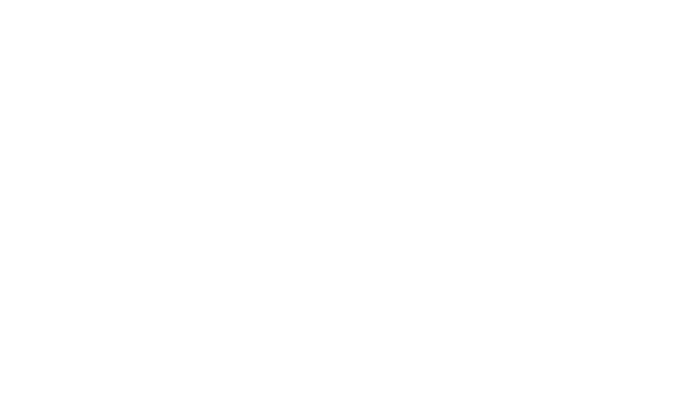
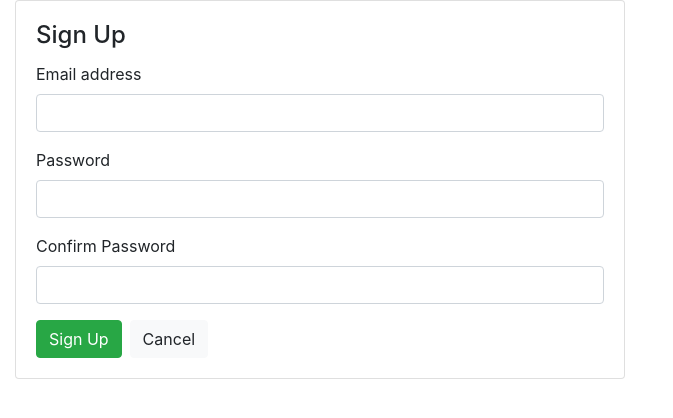
Before and after one commit to solvitlabs/sisibo-tea-frontend, a Vue app: page /signup in a window 1280 px wide. Shown: the top 418 px of the page, without its empty margins (0-673 px from the left). Built offline with nearby package versions, Linux system fonts and the light colour scheme.

Commit message:
feat: SIgn up user

```diff
--- a/src/router/index.js
+++ b/src/router/index.js
@@ -15,6 +15,11 @@ const routes = [
         name: 'Login',
         component: () => import( /* webpackChunkName: "login" */ '../views/Login.vue')
     },
+    {
+        path: '/signup',
+        name: 'SignUp',
+        component: () => import( /* webpackChunkName: "signup" */ '../views/SignUp.vue')
+    },
 ]
 
 const router = new VueRouter({
--- /dev/null
+++ b/src/views/SignUp.vue
@@ -0,0 +1,88 @@
+<template>
+  <div class="col-md-6 grid-margin stretch-card">
+    <div class="card">
+      <form class="forms-sample" @submit.prevent="signUp">
+        <div class="card-body">
+          <h4 class="card-title">Sign Up</h4>
+          <div class="form-group">
+            <label for="email">Email address</label>
+            <input
+              type="email"
+              class="form-control"
+              id="email"
+              required
+              v-model="email"
+            />
+          </div>
+          <div class="form-group">
+            <label for="firstPassword">Password</label>
+            <input
+              type="password"
+              class="form-control"
+              id="firstPassword"
+              minlength="8"
+              required
+              v-model="firstPassword"
+            />
+          </div>
+          <div class="form-group">
+            <label for="secondPassword">Confirm Password</label>
+            <input
+              type="password"
+              class="form-control"
+              id="secondPassword"
+              minlength="8"
+              required
+              v-model="secondPassword"
+            />
+          </div>
+          <div class="text-danger mb-2" v-show="showPasswordError">
+            Passwords don't match
+          </div>
+          <button type="submit" class="btn btn-success mr-2">Sign Up</button>
+          <button class="btn btn-light">Cancel</button>
+        </div>
+      </form>
+    </div>
+  </div>
+</template>
+
+<script>
+export default {
+  name: "sign-up",
+  data() {
+    return {
+      email: null,
+      firstPassword: null,
+      secondPassword: null,
+      showPasswordError: false,
+    };
+  },
+  methods: {
+    signUp() {
+      if (this.firstPassword != this.secondPassword) {
+        this.showPasswordError = true;
+      } else {
+        fetch("http://localhost:3000/users", {
+          method: "post",
+          headers: {
+            Accept: "application/json",
+            "Content-Type": "application/json",
+          },
+          body: JSON.stringify({
+            email: this.email,
+            password: this.secondPassword,
+          }),
+        }).then((response) => {
+          if (response.status === 200) {
+            this.$router.push("/login");
+          }
+        });
+      }
+    },
+  },
+};
+</script>
+
+<style scoped>
+</style>
```
